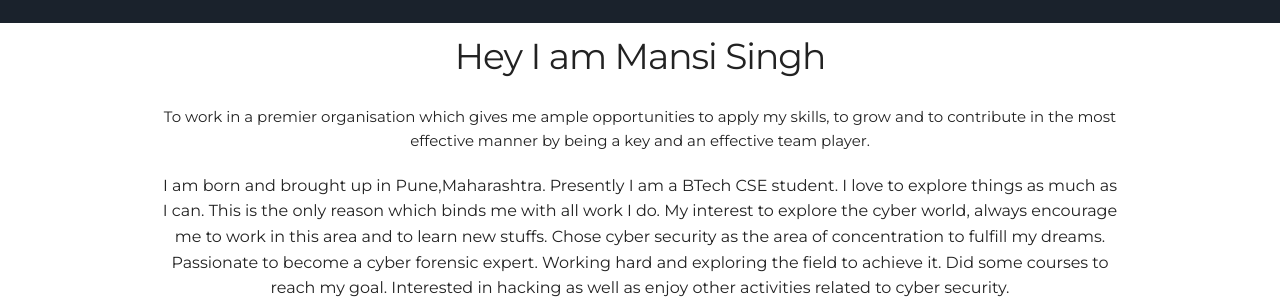
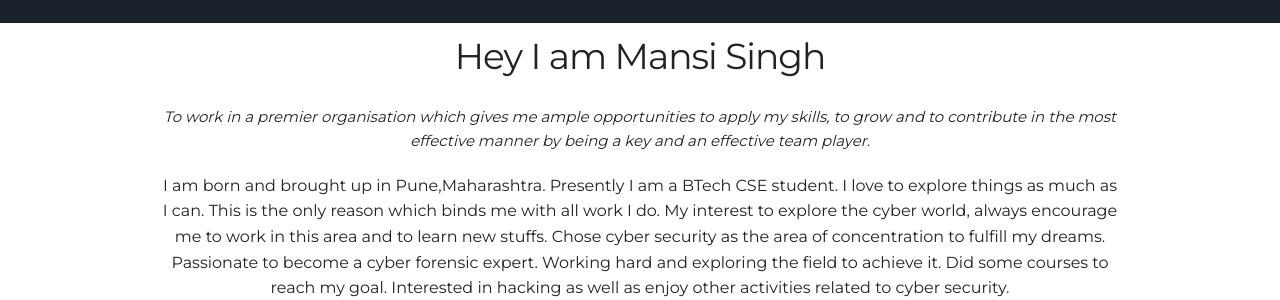
Before and after one commit to manasisingh67/manasisingh67.github.io, a Jekyll site: the page built from index.html, in a window 1280 px wide. Shown: the part 884-1184 px from the top of the page. Built offline with Jekyll 4.4.1, drawn with Linux system fonts in a browser that asks for light colours.

```diff
--- a/_config.yml
+++ b/_config.yml
@@ -7,7 +7,7 @@ description: I DON'T TAKE MEETINGS I SET THEM, MY RESPECT ISN'T DEMANDED, IT'S E
 header_img: assets/img/sad.jpg
 # User settings
 username: Mansi Singh
-user_description: <h6> To work in a premier organisation which gives me ample opportunities to apply my skills, to grow and to contribute in the most effective manner by being a key and an effective team player.</h6> <p>I am born and brought up in Pune,Maharashtra. Presently I am a BTech CSE student. I love to explore things as much as I can. This is the only reason which binds me with all work I do. My interest to explore the cyber world, always encourage me to work in this area and to learn new stuffs. Chose cyber security as the area of concentration to fulfill my dreams. Passionate to become a cyber forensic expert. Working hard and exploring the field to achieve it. Did some courses to reach my goal. Interested in hacking as well as enjoy other activities related to cyber security.</p><p> Apart from being a cyber freek, I am passionate about dance. I also enjoy listening to music. Other than these I am crazy for adventurous sports like trekking, sky-diving and many more. I also play chess, pool, cricket. Travelling and food is what surprise me. New places, new people, new culture and delicious food is what keeps me going. I am fond of solving puzzles, mysteries as well as reading mystery novels.</p>
+user_description: <h6><i> To work in a premier organisation which gives me ample opportunities to apply my skills, to grow and to contribute in the most effective manner by being a key and an effective team player.</i></h6> <p>I am born and brought up in Pune,Maharashtra. Presently I am a BTech CSE student. I love to explore things as much as I can. This is the only reason which binds me with all work I do. My interest to explore the cyber world, always encourage me to work in this area and to learn new stuffs. Chose cyber security as the area of concentration to fulfill my dreams. Passionate to become a cyber forensic expert. Working hard and exploring the field to achieve it. Did some courses to reach my goal. Interested in hacking as well as enjoy other activities related to cyber security.</p><p> Apart from being a cyber freek, I am passionate about dance. I also enjoy listening to music. Other than these I am crazy for adventurous sports like trekking, sky-diving and many more. I also play chess, pool, cricket. Travelling and food is what surprise me. New places, new people, new culture and delicious food is what keeps me going. I am fond of solving puzzles, mysteries as well as reading mystery novels.</p>
 email: manasisingh67@gmail.com
 twitter_username: manasisingh67
 github_username:  manasisingh67
```
